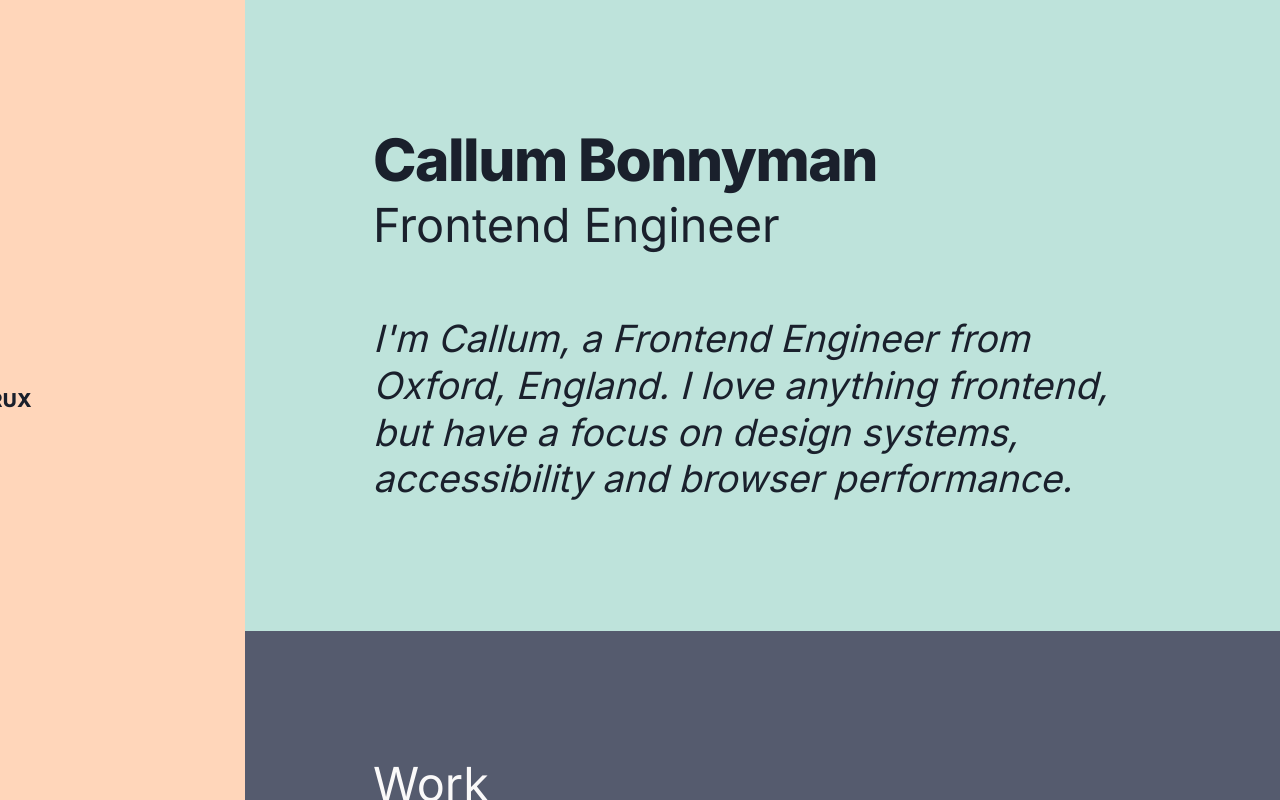
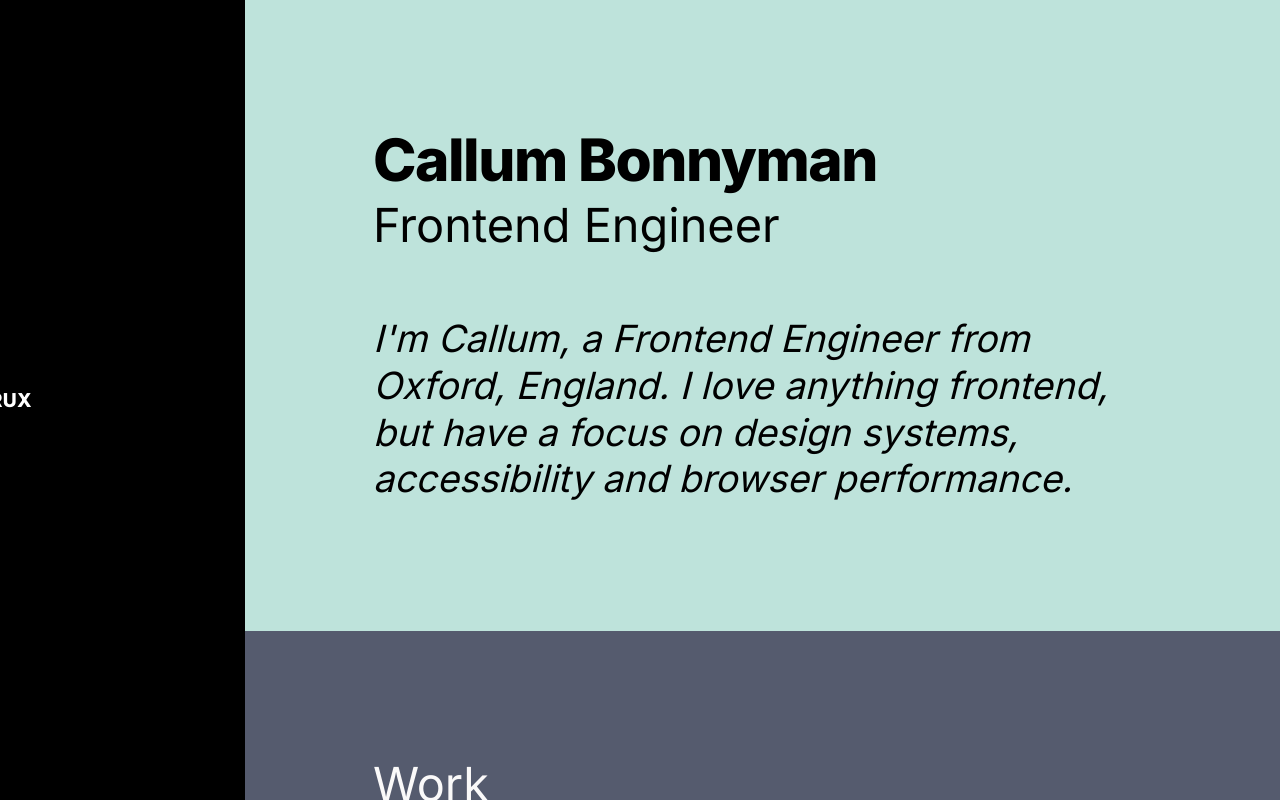
Before and after one commit to wrux/website, a Next.js app: page / in a window 1280 px wide. Shown: the top 800 px of the page. Built offline with nearby package versions, Linux system fonts and the light colour scheme.

Commit message:
Adjsuted color scheme.

```diff
--- a/pages/index.tsx
+++ b/pages/index.tsx
@@ -43,7 +43,7 @@ const Home: NextPage = () => {
           as="header"
           position="relative"
           w={{ base: '100vw', md: 'min(25ch, 33vw)' }}
-          bg="accent"
+          bg="black"
         >
           <Box
             display="flex"
@@ -56,7 +56,8 @@ const Home: NextPage = () => {
               md: init ? 'calc(0vw + min(25ch, 33vw))' : '100vw',
             }}
             maxH="100vh"
-            bg="accent"
+            bg="black"
+            color="white"
             transition={{ md: 'width 500ms ease-out' }}
             zIndex={100}
           >
@@ -115,6 +116,7 @@ const Home: NextPage = () => {
                     key={link.href}
                     href={link.href}
                     target="_blank"
+                    rel="nofollow noreferer"
                     fontSize="lgFluid"
                   >
                     {link.label}
--- a/src/components/FadeVisibility/FadeVisibility.tsx
+++ b/src/components/FadeVisibility/FadeVisibility.tsx
@@ -10,7 +10,7 @@ const FadeVisibility: FC<{ children: ReactElement }> = ({ children }) => {
     <Box
       ref={ref}
       opacity={isOnScreen ? 1 : 0}
-      transition="opacity 500ms ease-out"
+      transition="opacity 666ms ease-out"
     >
       {children}
     </Box>
--- a/src/theme/colors.ts
+++ b/src/theme/colors.ts
@@ -1,8 +1,6 @@
 const colors = {
   primary: '#bee3db',
-  primaryAlt: '#89b0ae',
   secondary: '#555b6e',
-  accent: '#ffd6ba',
   offwhite: '#fAf9f9',
 };
 
--- a/src/theme/components/Panel.ts
+++ b/src/theme/components/Panel.ts
@@ -4,18 +4,17 @@ const Panel: ComponentStyleConfig = {
   baseStyle: {
     p: 'min(16rem, 10vw)',
     bg: 'offwhite',
+    color: 'secondary',
   },
   variants: {
     primary: {
       bgColor: 'primary',
+      color: 'black',
     },
     secondary: {
       bgColor: 'secondary',
       color: 'offwhite',
     },
-    accent: {
-      bgColor: 'accent',
-    },
   },
 };
 
```
